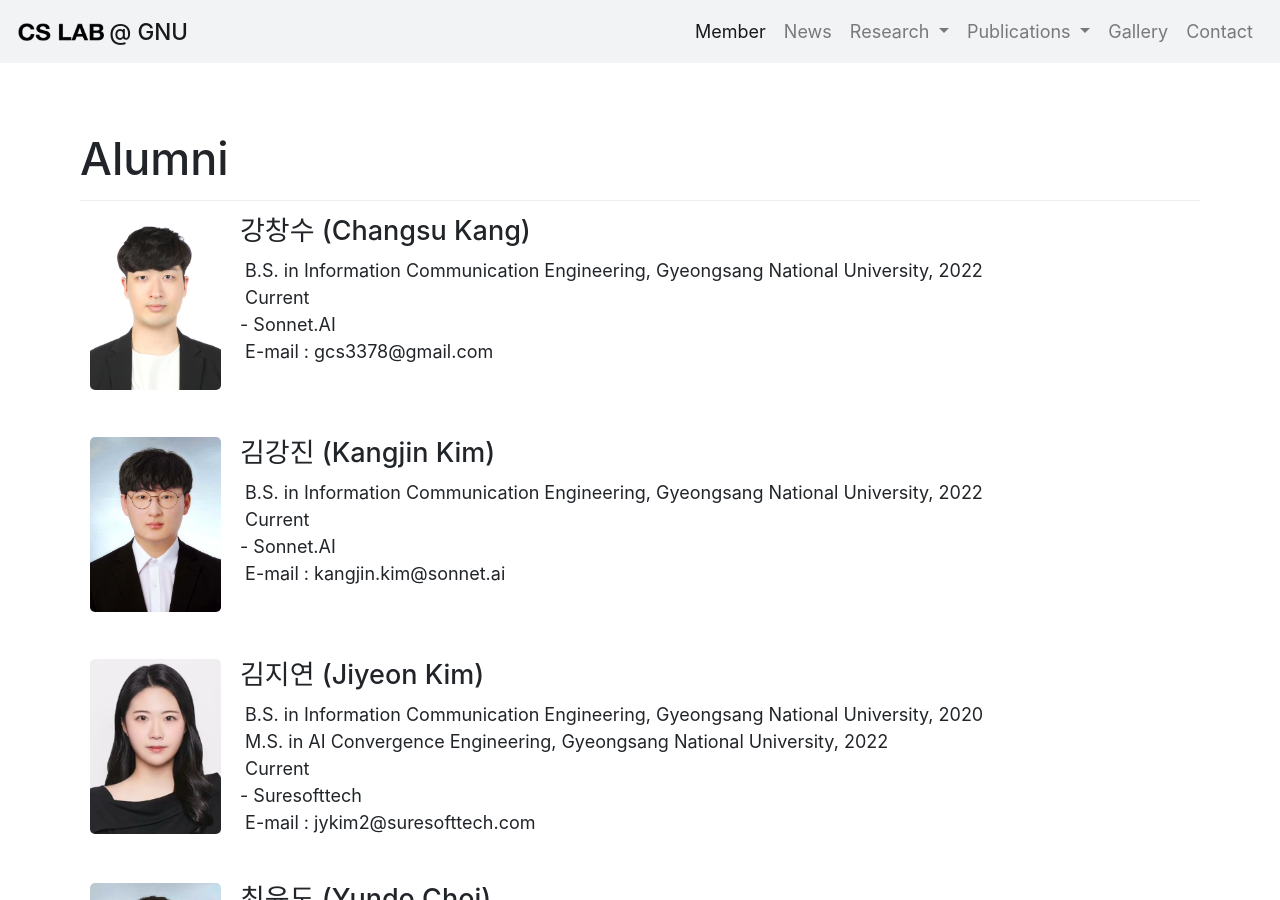
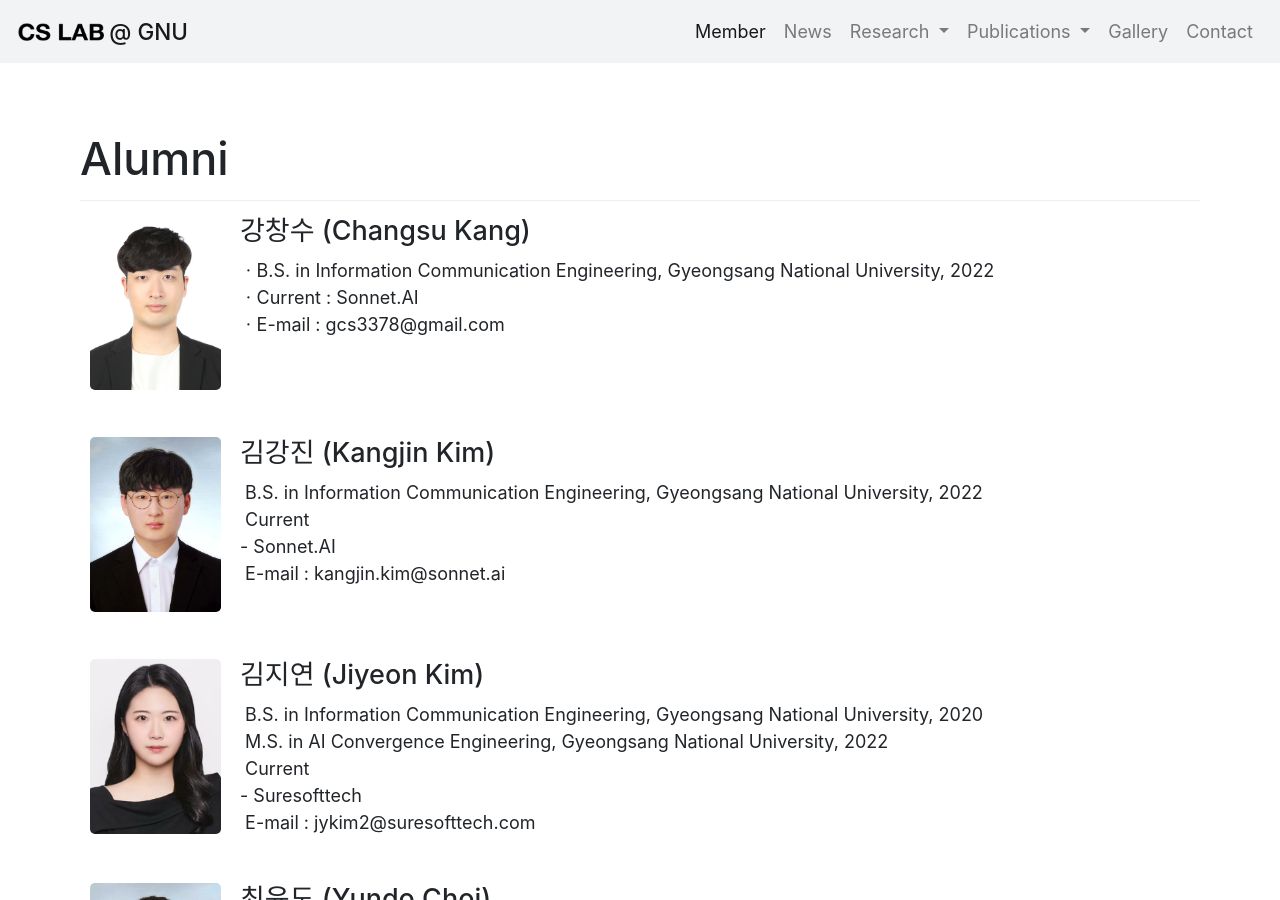
Before and after one commit to LEEJUH0/LEEJUH0.github.io, a Jekyll site: the page built from member/members.html, in a window 1280 px wide and 900 px high, scrolled down 4032 px. Built offline with Jekyll 4.4.1, drawn with Linux system fonts in a browser that asks for light colours; some web fonts are replaced; some of the changed text lies outside the part shown.

Commit message:
Update members.html

```diff
--- a/member/members.html
+++ b/member/members.html
@@ -92,7 +92,7 @@ permalink: /member/members/
 					<br>
 					- Deep Learning
 					<br>
-					&nbsp;E-mail : dbsfls00@gnu.ac.kr
+					ㆍE-mail : dbsfls00@gnu.ac.kr
 				</ul>
 			</td>
 		</tr>
@@ -330,13 +330,11 @@ permalink: /member/members/
 			<td>
 				<ul>
 					<h4>강창수 (Changsu Kang)</h4>
-					&nbsp;B.S. in Information Communication Engineering, Gyeongsang National University, 2022
+					ㆍB.S. in Information Communication Engineering, Gyeongsang National University, 2022
 					<br>
-					&nbsp;Current
+					ㆍCurrent : Sonnet.AI
 					<br>
-					- Sonnet.AI
-					<br>
-					&nbsp;E-mail : gcs3378@gmail.com
+					ㆍE-mail : gcs3378@gmail.com
 				</ul>
 			</td>
 		</tr>
```
Also changed, not shown: other parts of member/members.html (+2 -2 lines).
